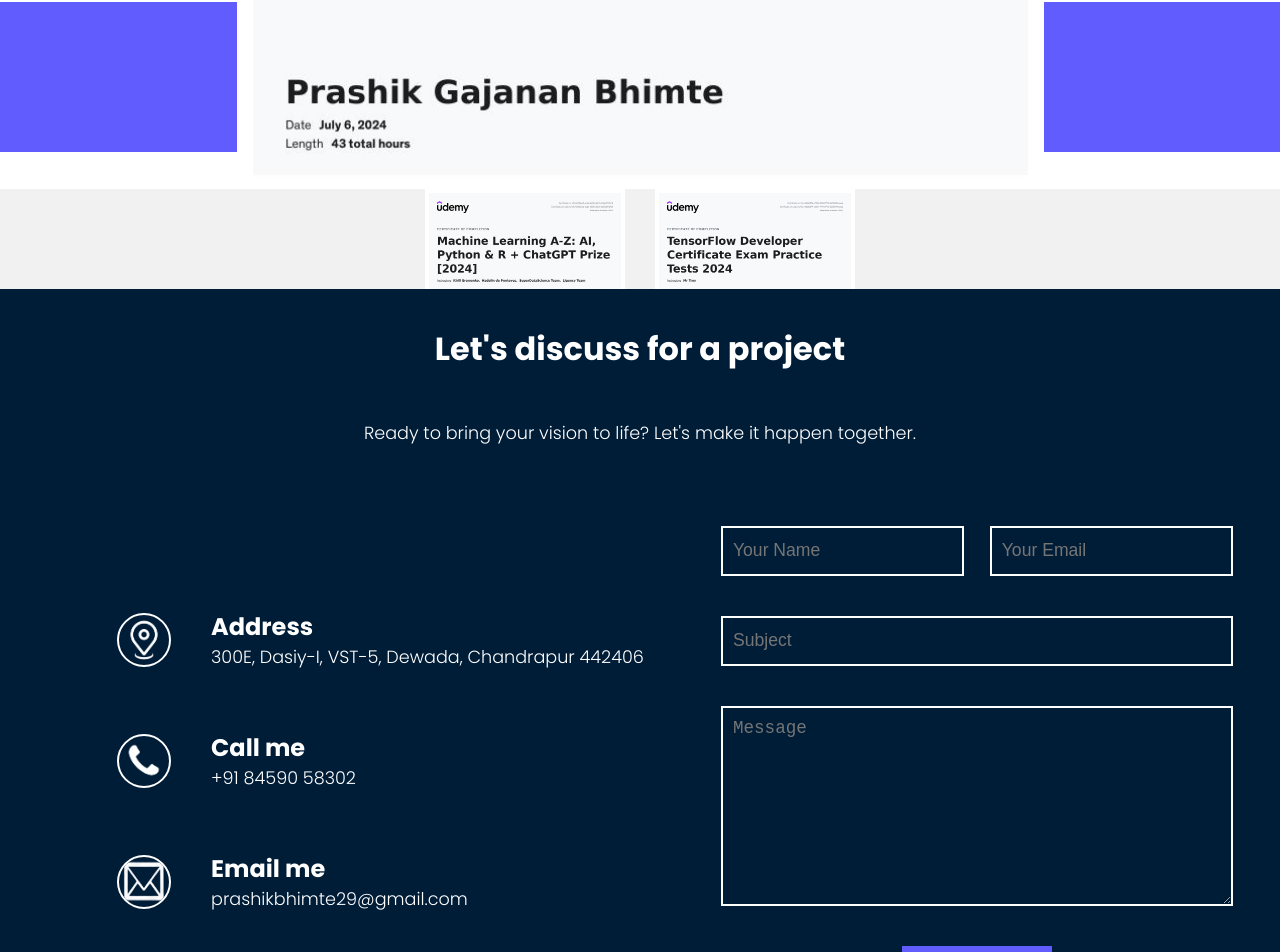
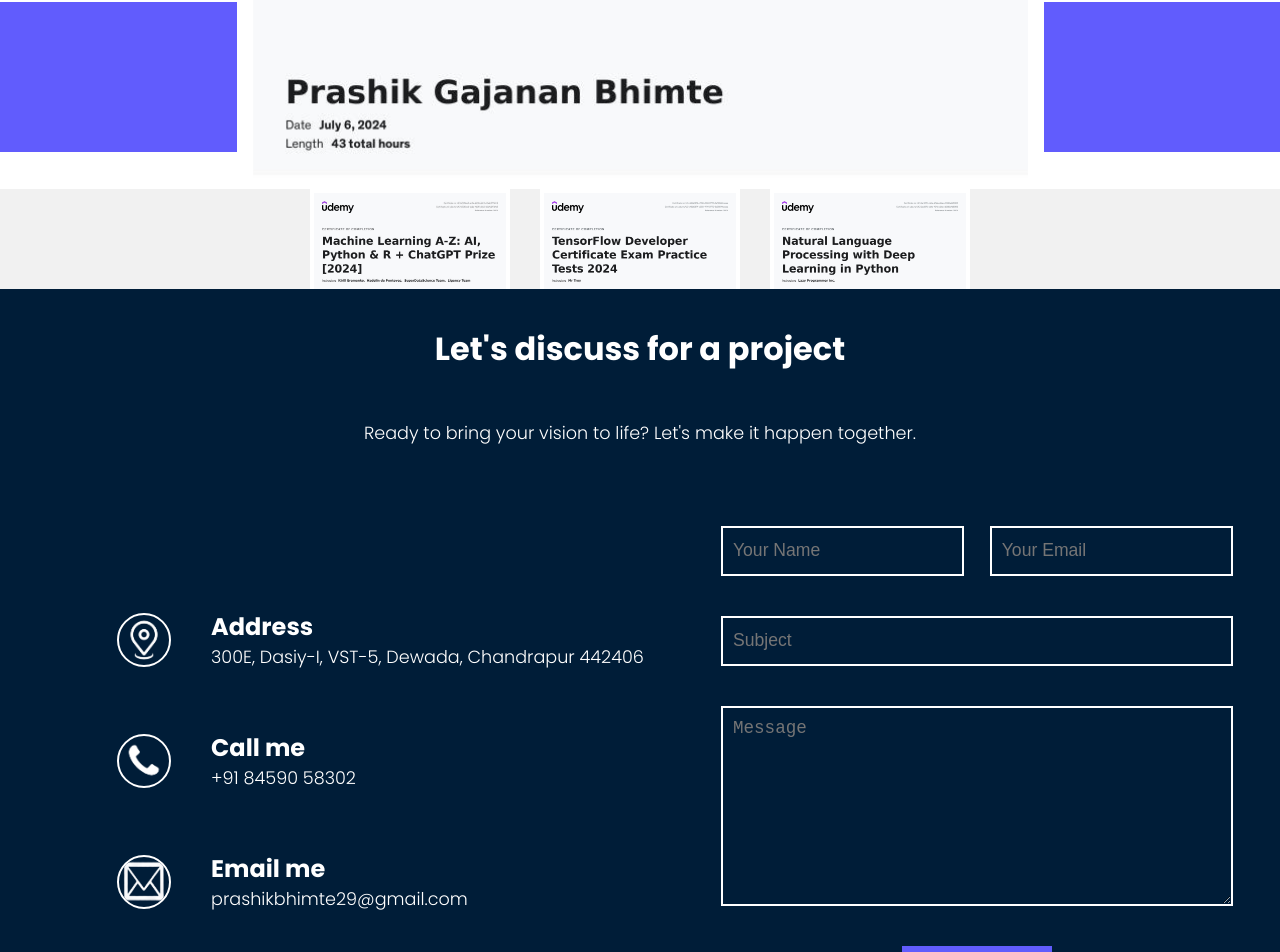
Before and after one commit to PrashikBhimte/Portfolio, a React (Create React App) app: page / in a window 1280 px wide. Shown: the part 5211-6163 px from the top of the page. Built offline with nearby package versions, Linux system fonts and the light colour scheme; a web font is replaced by a local one.

Commit message:
NLP and Deep learning certifiacte is added.

```diff
--- a/src/Components/Certificates.jsx
+++ b/src/Components/Certificates.jsx
@@ -2,6 +2,7 @@ import React from 'react';
 import "./Certificates.css";
 import certificate1 from "../Images/certifiacte1.jpg";
 import certificate2 from "../Images/certifiacte2.jpg";
+import certificate3 from "../Images/certificate3.jpg";
 
 export default function Certificates() {
 
@@ -11,6 +12,10 @@ export default function Certificates() {
 
   const certi2 = () => {
     document.getElementById("certi_img").style.backgroundImage = `url(${certificate2})`;
+  }
+
+  const certi3 = () => {
+    document.getElementById("certi_img").style.backgroundImage = `url(${certificate3})`;
   }
 
   return (
@@ -23,6 +28,7 @@ export default function Certificates() {
           <div id="all_certi">
             <img onClick={certi1} src={certificate1} alt={certificate1} />
             <img onClick={certi2} src={certificate2} alt={certificate2} />
+            <img onClick={certi3} src={certificate3} alt={certificate3} />
           </div>
         </div>
         <div id="cert_back">
```
Also changed, not shown: src/Images/certificate3.jpg (added).
